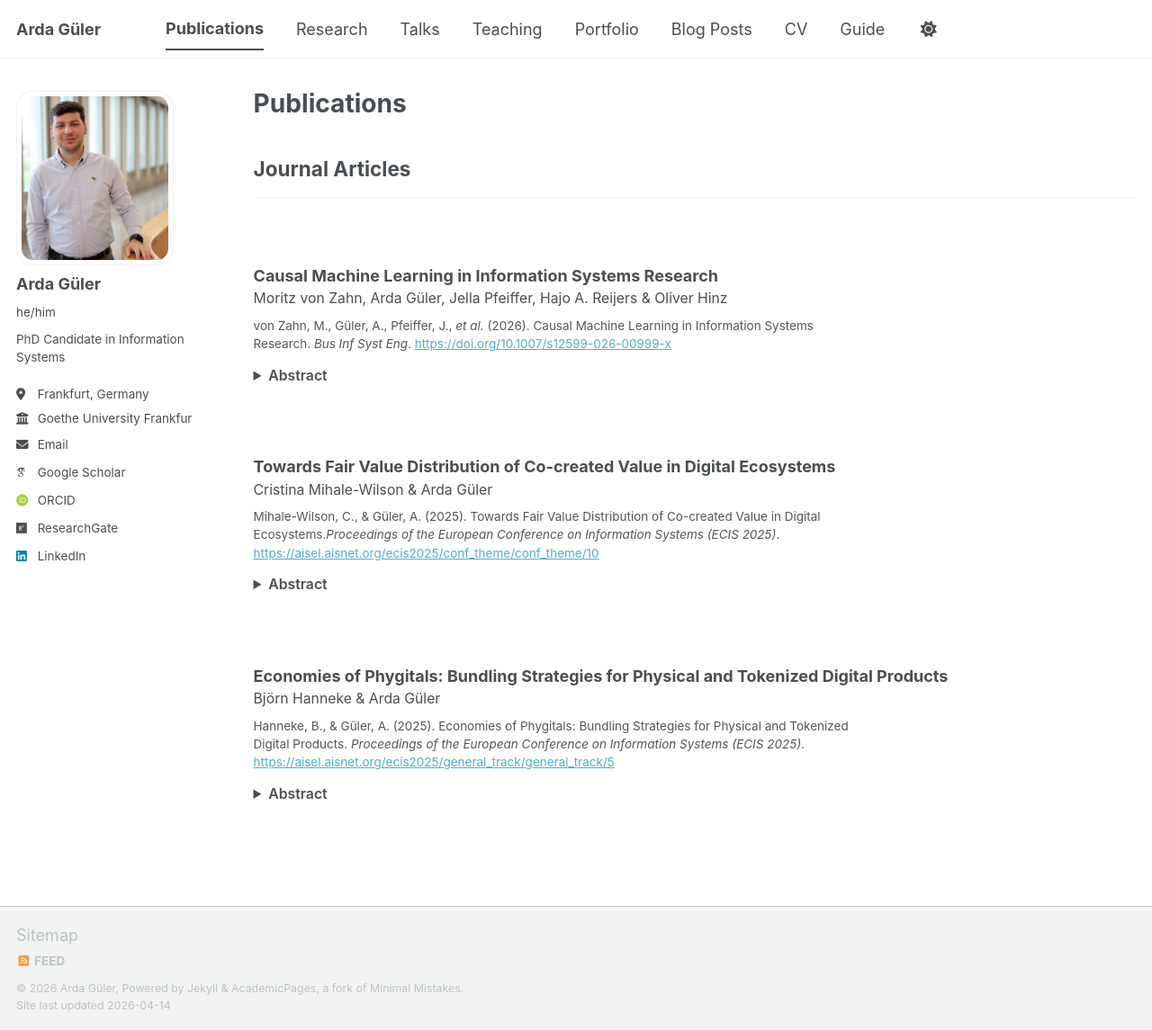
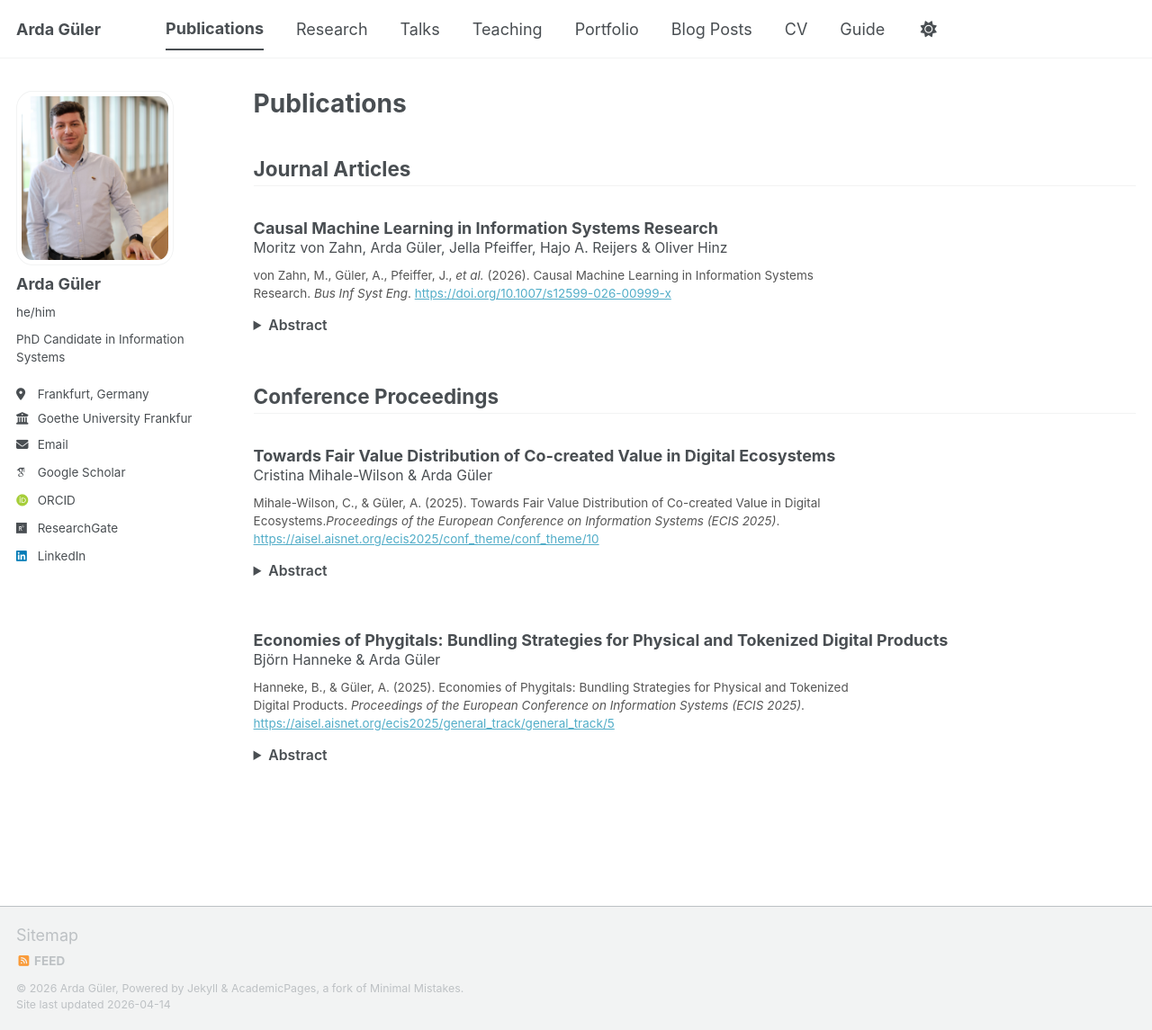
Before and after one commit to ardague/ardague.github.io, a Jekyll site: the page built from _pages/publications.html, in a window 1280 px wide and 1145 px high. Shown: the whole window at 90% size. Built offline with Jekyll 4.4.1, drawn with Linux system fonts in a browser that asks for light colours; some web fonts are replaced; a script bundle is joined from its source files by our own code; library files that are not in the unit come from our copies.

Commit message:
Update publication categories and enhance archive styles: add 'Working Papers' category, change 'Conference Papers' to 'Conference Proceedings', and improve layout for better readability.

```diff
--- a/_config.yml
+++ b/_config.yml
@@ -88,8 +88,10 @@
     title: 'Books'
   manuscripts:
     title: 'Journal Articles'
+  workingpapers:
+    title: 'Working Papers'
   conferences:
-    title: 'Conference Papers'
+    title: 'Conference Proceedings'
 
 # Site Settings
 teaser                   :  # filename of teaser fallback teaser image placed in /images/ for social media previews
--- a/_sass/layout/_archive.scss
+++ b/_sass/layout/_archive.scss
@@ -28,6 +28,20 @@
   // (Reverted: Remove underline from publication title links)
 }
 
+.archive h2 {
+  margin-top: 2em;
+  margin-bottom: 0;
+}
+
+.archive hr {
+  margin-top: 0.25em;
+  margin-bottom: 0;
+}
+
+.archive hr + .list__item .archive__item {
+  padding-top: 0;
+}
+
 .archive__subtitle {
   margin: 1.414em 0 0;
   padding-bottom: 0.5em;
@@ -50,7 +64,7 @@
 
 .archive__item {
   border-bottom: 1px solid var(--global-border-color);
-  padding: 1.2rem 0;
+  padding: 0.5rem 0;
 }
 
 .archive__item:last-child {
@@ -86,7 +100,7 @@
 .archive__item-abstract-body {
   margin-top: 0.5em;
   padding: 0.05em 0.25em;
-  background-color: rgba(230, 240, 255, 0.6);
+  background-color: rgba(230, 240, 255, 0.25);
   border-left: 4px solid #a8c4e8;
   border-radius: 4px;
   font-size: $type-size-5-5;
```
Also changed, not shown: _publications/2025-06-01-Economics-of-Phygitals.md (+2 -2 lines), _publications/2025-06-01-Towards-Fair-Value-Distribution.md (+2 -2 lines).
